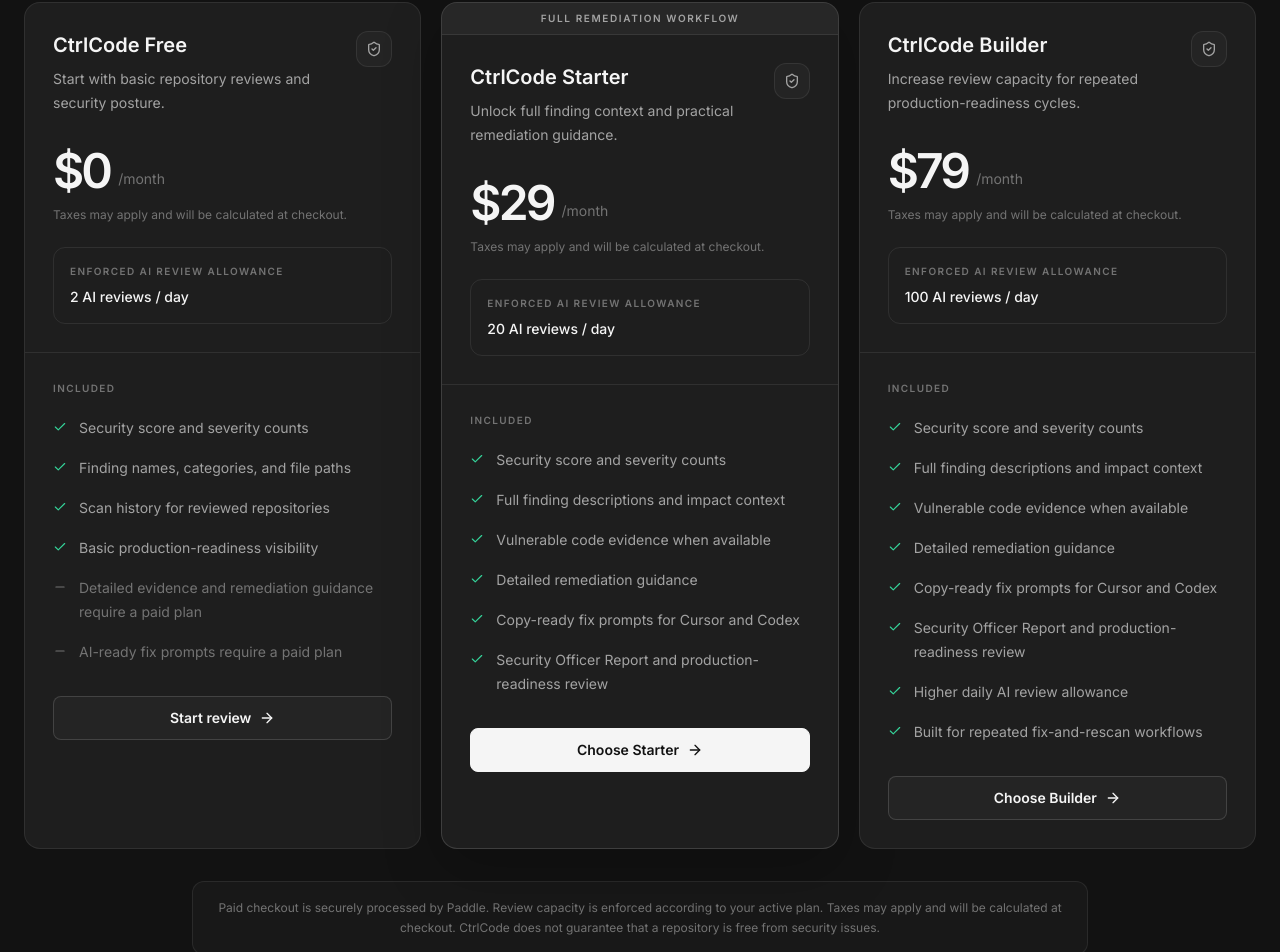
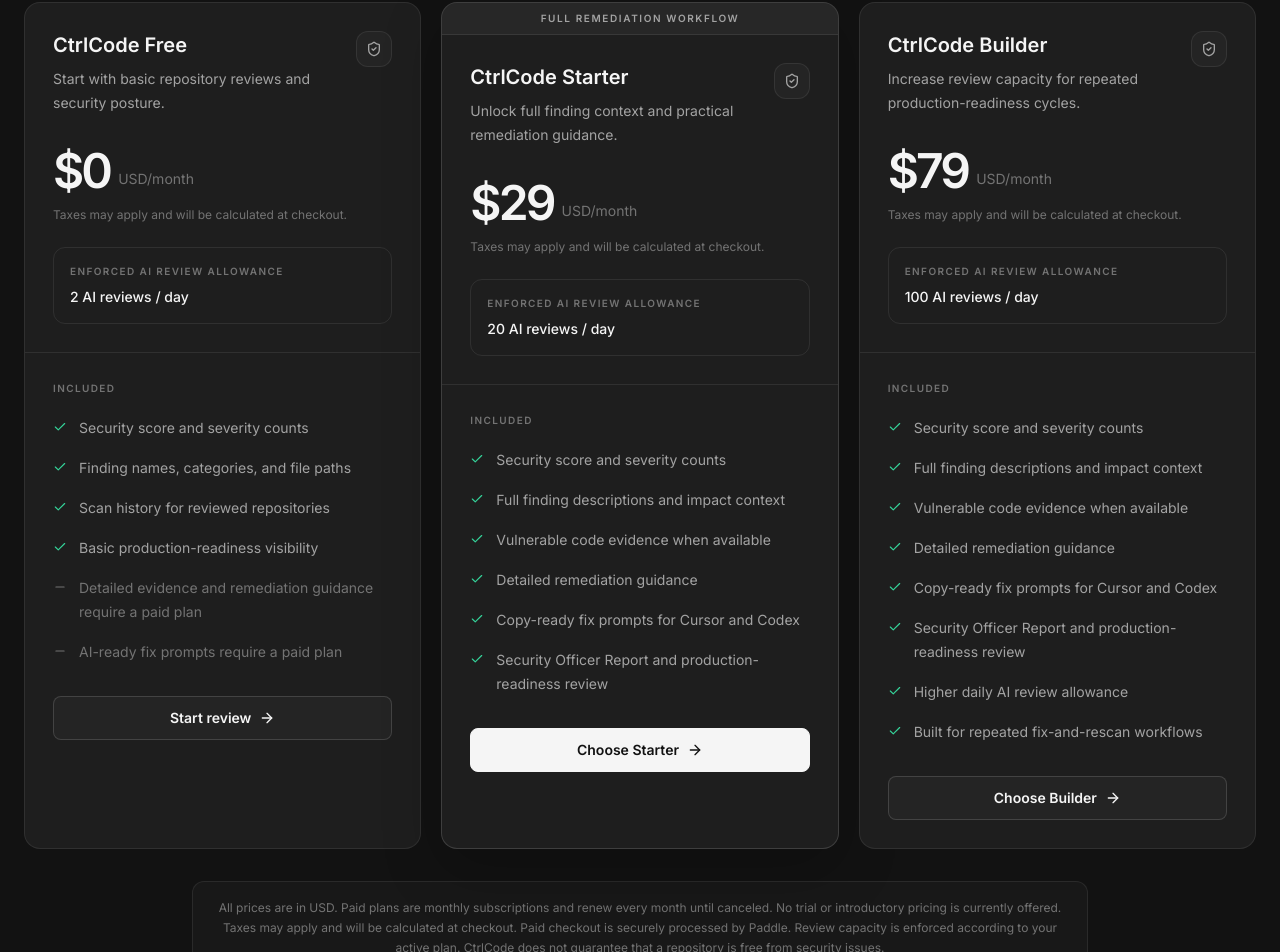
Before and after one commit to Haris17-irsSMEX/vibesafe, a Next.js app: page /pricing in a window 1280 px wide. Shown: the part 657-1609 px from the top of the page. Built offline with nearby package versions, Linux system fonts and the light colour scheme.

Commit message:
fix paddle pricing compliance copy

```diff
--- a/app/checkout/CheckoutClient.tsx
+++ b/app/checkout/CheckoutClient.tsx
@@ -1,7 +1,10 @@
 'use client';
 
 import { useState } from 'react';
-import { Loader2, Lock } from 'lucide-react';
+import { Loader2, Lock, ShieldCheck } from 'lucide-react';
+
+const CHECKOUT_PENDING_APPROVAL_MESSAGE =
+  'Secure checkout is processed by Paddle. If checkout does not open, this domain may still be pending Paddle approval.';
 
 export function CheckoutClient({ plan }: { plan: 'starter' | 'builder' }) {
   const [loading, setLoading] = useState(false);
@@ -21,14 +24,14 @@
       const data = await res.json();
 
       if (!res.ok || !data.checkoutUrl) {
-        setError(data.error || 'An unexpected error occurred. Please try again.');
+        setError(CHECKOUT_PENDING_APPROVAL_MESSAGE);
         setLoading(false);
         return;
       }
 
       window.location.href = data.checkoutUrl;
     } catch {
-      setError('Could not reach Paddle. Check your internet connection and Paddle environment.');
+      setError(CHECKOUT_PENDING_APPROVAL_MESSAGE);
       setLoading(false);
     }
   };
@@ -37,10 +40,11 @@
     <div className="mt-8">
       {error && (
         <div
-          role="alert"
-          className="mb-6 rounded-xl border border-red-500/20 bg-red-500/10 p-4 text-sm text-red-300"
+          role="status"
+          className="mb-6 flex items-start gap-3 rounded-xl border border-cc-border bg-cc-secondary p-4 text-sm text-cc-muted"
         >
-          {error}
+          <ShieldCheck className="mt-0.5 h-4 w-4 shrink-0 text-cc-text" />
+          <span>{error}</span>
         </div>
       )}
 
--- a/app/checkout/page.tsx
+++ b/app/checkout/page.tsx
@@ -12,7 +12,7 @@
 
 function CheckoutShell({ children }: { children: React.ReactNode }) {
   return (
-    <div className="relative min-h-[72vh] overflow-hidden bg-cc-bg px-5 py-16 sm:px-6 sm:py-24">
+    <div className="relative min-h-[72vh] overflow-hidden bg-cc-bg px-5 pb-16 pt-20 sm:px-6 sm:pb-24 sm:pt-28">
       <div
         aria-hidden="true"
         className="pointer-events-none absolute inset-x-0 top-0 h-80 bg-[radial-gradient(circle_at_50%_0%,rgba(255,255,255,0.065),transparent_65%)]"
@@ -56,6 +56,7 @@
   }
 
   const selectedPlan = getPricingPlan(requestedPlan);
+  const subscriptionSummary = `You are subscribing to CtrlCode ${selectedPlan.label} for ${selectedPlan.displayPriceFull}. This plan renews monthly until canceled. No trial or introductory pricing applies. Taxes may apply and will be calculated at checkout.`;
   const supabase = createClient();
   const {
     data: { user },
@@ -101,7 +102,7 @@
                 </div>
               </div>
               <p className="mt-4 text-xs leading-5 text-cc-subtle">
-                Taxes may apply and will be calculated at checkout.
+                {subscriptionSummary}
               </p>
               <Link
                 href="/login"
@@ -160,7 +161,7 @@
                 {selectedPlan.displayPriceSuffix}
               </p>
               <p className="mt-2 text-xs leading-5 text-cc-subtle">
-                Taxes may apply and will be calculated at checkout.
+                {subscriptionSummary}
               </p>
             </div>
           </div>
--- a/app/pricing/page.tsx
+++ b/app/pricing/page.tsx
@@ -8,6 +8,9 @@
 import { PublicLayout } from "@/components/layout/public-layout";
 import { PRICING_PLANS } from "@/lib/pricing";
 import { cn } from "@/lib/utils";
+
+const PRICING_COMPLIANCE_NOTE =
+  "All prices are in USD. Paid plans are monthly subscriptions and renew every month until canceled. No trial or introductory pricing is currently offered. Taxes may apply and will be calculated at checkout.";
 
 export default function PricingPage() {
   return (
@@ -125,10 +128,9 @@
 
         <div className="mx-auto mt-8 max-w-4xl rounded-xl border border-cc-border bg-cc-secondary px-5 py-4 text-center">
           <p className="text-xs leading-5 text-cc-subtle">
-            Paid checkout is securely processed by Paddle. Review capacity is enforced
-            according to your active plan. Taxes may apply and will be calculated at
-            checkout. CtrlCode does not guarantee that a repository is free from security
-            issues.
+            {PRICING_COMPLIANCE_NOTE} Paid checkout is securely processed by Paddle.
+            Review capacity is enforced according to your active plan. CtrlCode does not
+            guarantee that a repository is free from security issues.
           </p>
         </div>
       </section>
--- a/lib/pricing.ts
+++ b/lib/pricing.ts
@@ -9,6 +9,7 @@
   shortDescription: string;
   displayPriceMonthly: string;
   displayPriceSuffix: string;
+  displayPriceFull: string;
   scanAllowanceLabel: string;
   repoAllowanceLabel: string | null;
   highlighted: boolean;
@@ -31,7 +32,8 @@
     label: "Free",
     shortDescription: "Start with basic repository reviews and security posture.",
     displayPriceMonthly: "$0",
-    displayPriceSuffix: "/month",
+    displayPriceSuffix: "USD/month",
+    displayPriceFull: "$0 USD/month",
     scanAllowanceLabel: getAiScanAllowanceLabel("free"),
     repoAllowanceLabel: null,
     highlighted: false,
@@ -53,7 +55,8 @@
     label: "Starter",
     shortDescription: "Unlock full finding context and practical remediation guidance.",
     displayPriceMonthly: "$29",
-    displayPriceSuffix: "/month",
+    displayPriceSuffix: "USD/month",
+    displayPriceFull: "$29 USD/month",
     scanAllowanceLabel: getAiScanAllowanceLabel("starter"),
     repoAllowanceLabel: null,
     highlighted: true,
@@ -74,7 +77,8 @@
     label: "Builder",
     shortDescription: "Increase review capacity for repeated production-readiness cycles.",
     displayPriceMonthly: "$79",
-    displayPriceSuffix: "/month",
+    displayPriceSuffix: "USD/month",
+    displayPriceFull: "$79 USD/month",
     scanAllowanceLabel: getAiScanAllowanceLabel("builder"),
     repoAllowanceLabel: null,
     highlighted: false,
```
